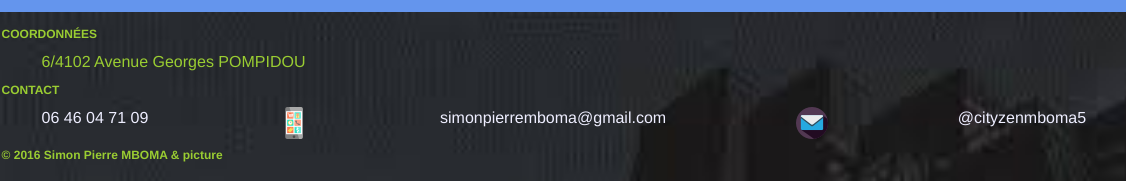
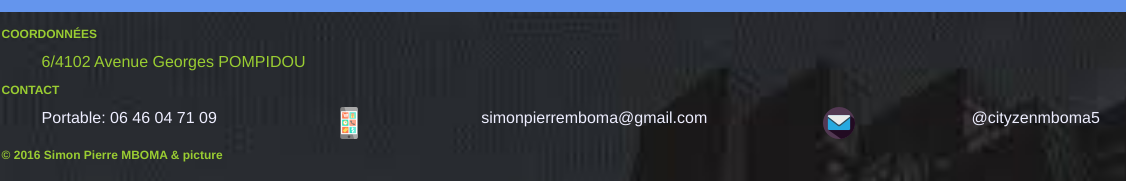
Before and after one commit to NTUMBA/CV_simonpierre_MBOMA, a plain HTML site: page index.html in a window 1280 px wide. Shown: the part 1013-1194 px from the top of the page, 0-1126 px from the left. Drawn offline with nearby package versions, Linux system fonts and the light colour scheme.

Commit message:
Add a word ('Portable') into footer

```diff
--- a/index.html
+++ b/index.html
@@ -136,7 +136,7 @@
       <h6>CONTACT</h6>
 
       <ul>
-          <li><a href="tel.: 06 46 04 71 09" >06 46 04 71 09</a></li>
+          <li><a href="tel.: 06 46 04 71 09" >Portable: 06 46 04 71 09</a></li>
           <!--  telephone number example====================================================-->
           <a href="img/smartphone.png"><img src="img/smartphone.png" alt="smartphone"></a>
           <!-- refers to Iphone apps contact==============-->
```
